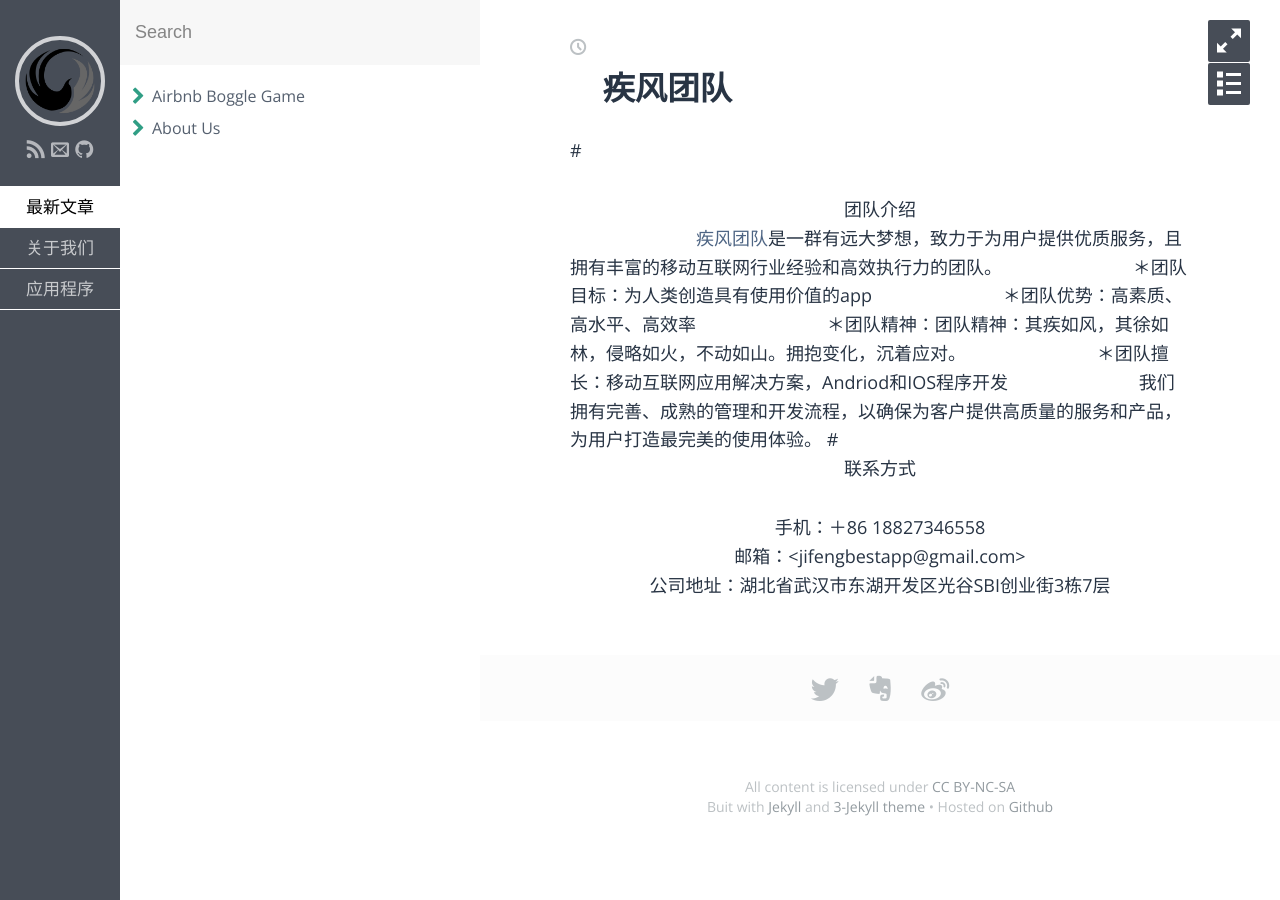
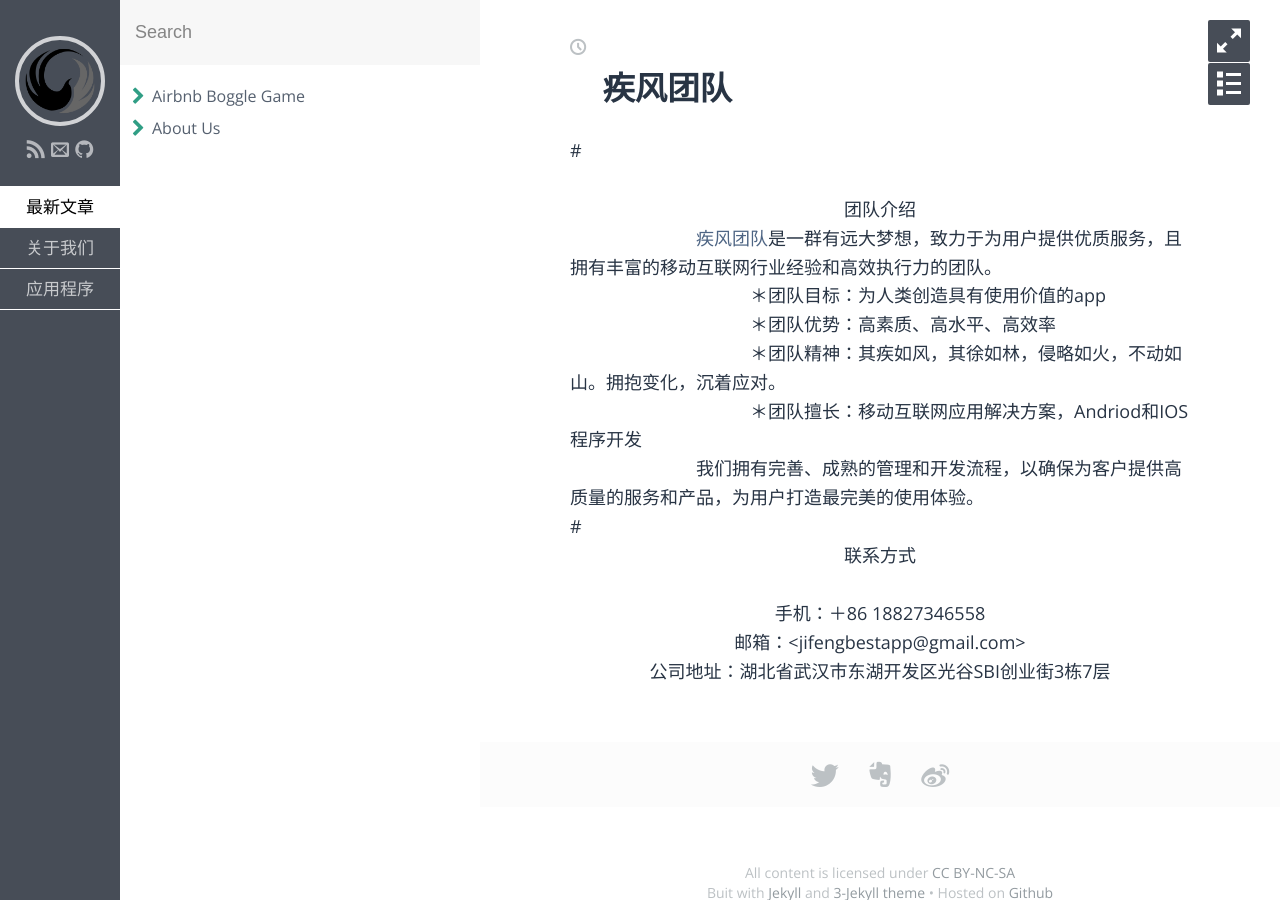
Before and after one commit to BestJiFeng/BestJiFeng.github.io, a Jekyll site: the page built from index.md, in a window 1280 px wide. Built offline with Jekyll 4.4.1, drawn with Linux system fonts in a browser that asks for light colours; some web fonts are replaced.

Commit message:
修改首页

```diff
--- a/index.md
+++ b/index.md
@@ -3,12 +3,12 @@ title:  疾风团队
 layout: post
 ---
 #<center>团队介绍</center>
-&emsp;&emsp;&emsp;&emsp;&emsp;&emsp;&emsp;[疾风团队](https://bestjifeng.github.io)是一群有远大梦想，致力于为用户提供优质服务，且拥有丰富的移动互联网行业经验和高效执行力的团队。
-&emsp;&emsp;&emsp;&emsp;&emsp;&emsp;&emsp;＊团队目标：为人类创造具有使用价值的app
-&emsp;&emsp;&emsp;&emsp;&emsp;&emsp;&emsp;＊团队优势：高素质、高水平、高效率
-&emsp;&emsp;&emsp;&emsp;&emsp;&emsp;&emsp;＊团队精神：团队精神：其疾如风，其徐如林，侵略如火，不动如山。拥抱变化，沉着应对。
-&emsp;&emsp;&emsp;&emsp;&emsp;&emsp;&emsp;＊团队擅长：移动互联网应用解决方案，Andriod和IOS程序开发
-&emsp;&emsp;&emsp;&emsp;&emsp;&emsp;&emsp;我们拥有完善、成熟的管理和开发流程，以确保为客户提供高质量的服务和产品，为用户打造最完美的使用体验。
+&emsp;&emsp;&emsp;&emsp;&emsp;&emsp;&emsp;[疾风团队](https://bestjifeng.github.io)是一群有远大梦想，致力于为用户提供优质服务，且拥有丰富的移动互联网行业经验和高效执行力的团队。<br>
+&emsp;&emsp;&emsp;&emsp;&emsp;&emsp;&emsp;&emsp;&emsp;&emsp;＊团队目标：为人类创造具有使用价值的app<br>
+&emsp;&emsp;&emsp;&emsp;&emsp;&emsp;&emsp;&emsp;&emsp;&emsp;＊团队优势：高素质、高水平、高效率<br>
+&emsp;&emsp;&emsp;&emsp;&emsp;&emsp;&emsp;&emsp;&emsp;&emsp;＊团队精神：其疾如风，其徐如林，侵略如火，不动如山。拥抱变化，沉着应对。<br>
+&emsp;&emsp;&emsp;&emsp;&emsp;&emsp;&emsp;&emsp;&emsp;&emsp;＊团队擅长：移动互联网应用解决方案，Andriod和IOS程序开发<br>
+&emsp;&emsp;&emsp;&emsp;&emsp;&emsp;&emsp;我们拥有完善、成熟的管理和开发流程，以确保为客户提供高质量的服务和产品，为用户打造最完美的使用体验。<br>
 #<center>联系方式</center>
 <center>手机：＋86 18827346558</center>
 <center>邮箱：<jifengbestapp@gmail.com></center>
```
